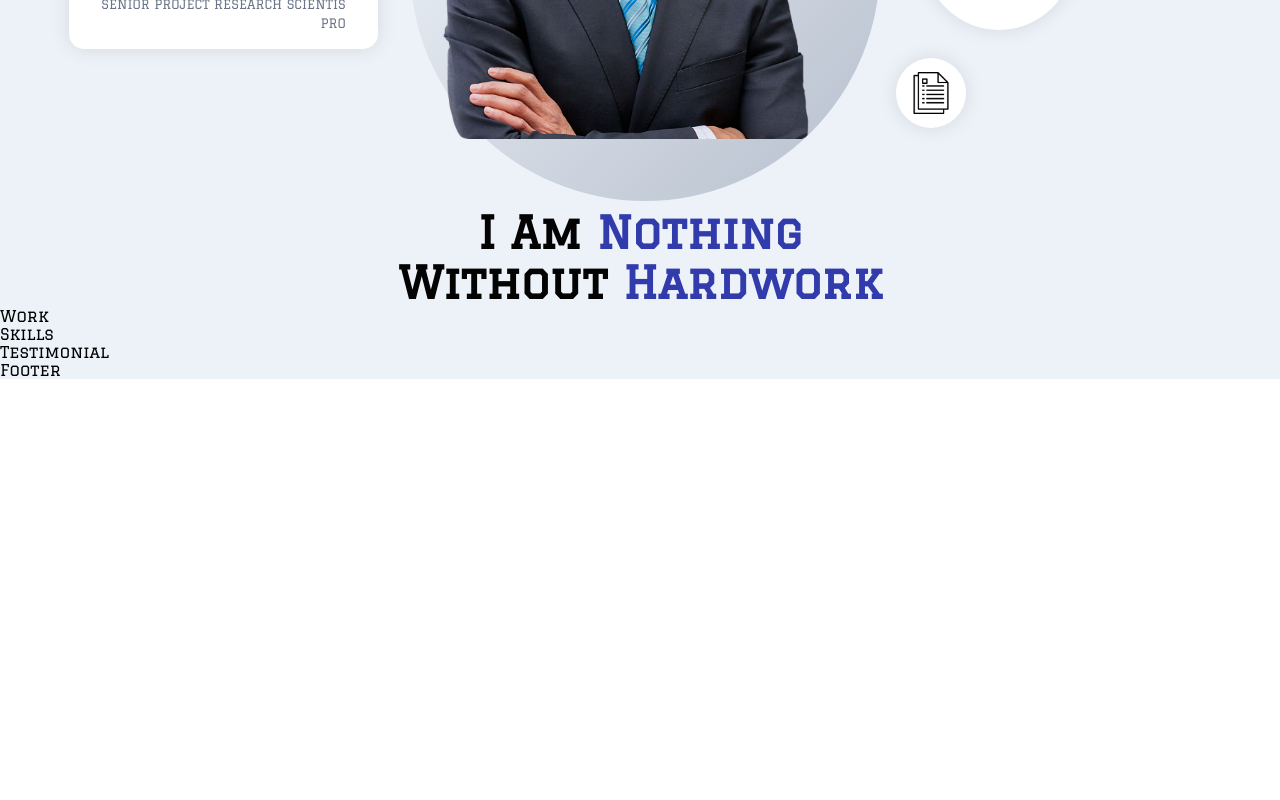
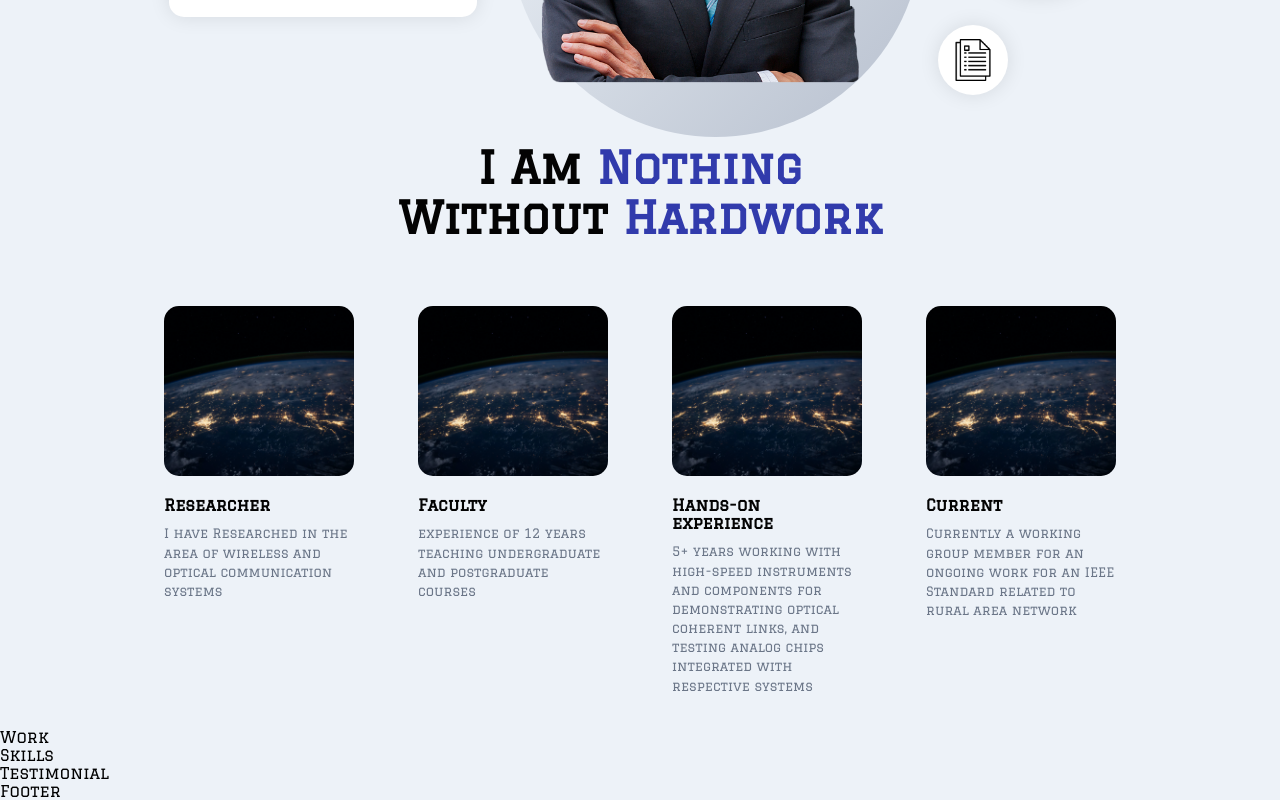
Before and after one commit to RalDsz/OBT_LEB, a React (Create React App) app in the folder frontend_react/: page / in a window 1280 px wide. Shown: the part 424-1224 px from the top of the page. Before the commit the page ends 803 px from the top, so only its background shows below. Built offline with nearby package versions, Linux system fonts and the light colour scheme.

Commit message:
Slight Changes

```diff
--- a/frontend_react/src/containers/About/About.jsx
+++ b/frontend_react/src/containers/About/About.jsx
@@ -3,15 +3,40 @@
 //Last modified : 08/03/2022
 import React,{useState, useEffect} from 'react'
 import { motion } from "framer-motion"
+import abt from './tesimg.jpg'
 
 import './About.scss'
+
+const abouts = [
+  { title: 'Researcher ', description: 'I have Researched in  the area of wireless and optical communication systems', imgUrl: abt },
+  { title: 'Faculty', description: 'experience of 12 years teaching undergraduate and postgraduate courses', imgUrl: abt },
+  { title: 'Hands-on experience', description: ' 5+ years working with high-speed instruments and components for demonstrating optical coherent links, and testing analog chips integrated with respective systems', imgUrl: abt },
+  { title:'Current', description: 'Currently a working group member for an ongoing work for an IEEE Standard related to rural area network', imgUrl: abt },
+];
 
 const About = () => {
   return (
     <>
     <h2 className="head-text"> I am <span>Nothing</span><br/>Without<span> Hardwork</span></h2>
+
+
+      <div className="app__profiles">
+        {abouts.map((about, index) => (
+          <motion.div
+            whileInView={{ opacity: 1 }}
+            whileHover={{ scale: 1.1 }}
+            transition={{ duration: 0.5, type: 'tween' }}
+            className="app__profile-item"
+            key={about.title + index}
+          >
+            <img src={(about.imgUrl)} alt={about.title} />
+            <h2 className="bold-text" style={{ marginTop: 20 }}>{about.title}</h2>
+            <p className="p-text" style={{ marginTop: 10 }}>{about.description}</p>
+          </motion.div>
+        ))}
+      </div>
     </>
-  )
-}
+  );
+};
 
 export default About
--- a/frontend_react/src/containers/About/About.scss
+++ b/frontend_react/src/containers/About/About.scss
@@ -1,3 +1,42 @@
 //CODE BY RalDSZ
 //Copyright :ORBT TECHNOLOGIES all rights reserved
 //Last modified : 08/03/2022
+
+.app__about {
+    flex: 1;
+    width: 100%;
+    flex-direction: column;
+  }
+
+  .app__profiles {
+    display: flex;
+    justify-content: center;
+    align-items: flex-start;
+    flex-wrap: wrap;
+    margin-top: 2rem;
+  }
+
+  .app__profile-item {
+    width: 190px;
+    display: flex;
+    justify-content: flex-start;
+    align-items: flex-start;
+    flex-direction: column;
+    margin: 2rem;
+
+    img {
+      width: 100%;
+      height: 170px;
+      border-radius: 15px;
+      object-fit: cover;
+    }
+
+    @media screen and (min-width: 2000px) {
+      width: 370px;
+      margin: 2rem 4rem;
+
+      img {
+        height: 320px;
+      }
+    }
+  }
--- a/frontend_react/src/containers/Header/Header.jsx
+++ b/frontend_react/src/containers/Header/Header.jsx
@@ -34,7 +34,7 @@ const Header = () => (
           <span>👋</span>
           <div style={{ marginLeft: 20 }}>
             <p className="p-text">Heyy! i am,</p>
-            <h1 className="head-text">Rashmi </h1>
+            <h1 className="head-text">user_name</h1>
           </div>
         </div>
 
```
Also changed, not shown: frontend_react/src/containers/About/tesimg.jpg (added).
